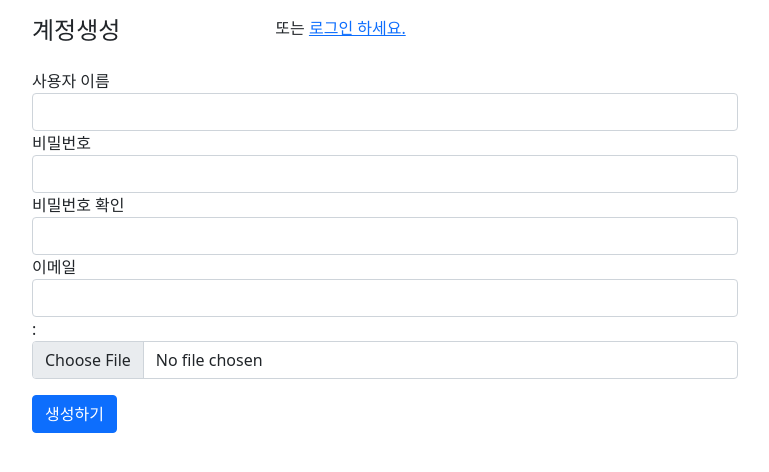
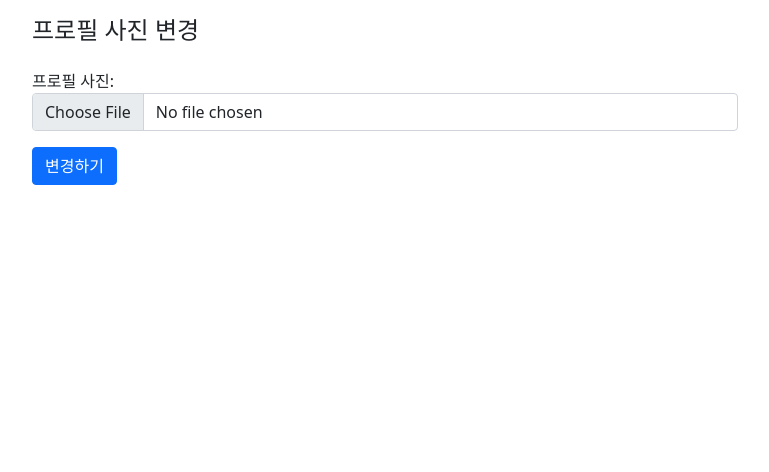
Before and after one commit to hyunmin0317/facebook-clone, a Django app: template templates/common/modify.html in a window 1280 px wide. Shown: the part 76-548 px from the top of the page, without its empty margins (255-1024 px from the left). Run offline with Django 3.2, Linux system fonts and the light colour scheme; the template is opened without the code that fills it: values that come from a table or form of the project are taken from there, others are empty.

Commit message:
Update detail

```diff
--- a/common/forms.py
+++ b/common/forms.py
@@ -17,7 +17,7 @@
         fields = ['image']
 
         labels = {
-            'image': ' ',
+            'image': '프로필 사진',
         }
 
         widgets = {
--- a/facebook/urls.py
+++ b/facebook/urls.py
@@ -9,8 +9,8 @@
     path('post/create/', views.post_create, name='post_create'),
     path('post/modify/<int:post_id>/', views.post_modify, name='post_modify'),
     path('post/delete/<int:post_id>/', views.post_delete, name='post_delete'),
-    path('comment/create/post/<int:post_id>/', views.comment_create_post, name='comment_create_post'),
-    path('comment/modify/question/<int:comment_id>/', views.comment_modify_post, name='comment_modify_post'),
-    path('comment/delete/question/<int:comment_id>/', views.comment_delete_post, name='comment_delete_post'),
-    path('vote/post/<int:post_id>/', views.vote_post, name='vote_post'),
+    path('comment/create/post/<int:post_id>/<str:before>/', views.comment_create_post, name='comment_create_post'),
+    path('comment/modify/question/<int:comment_id>/<str:before>/', views.comment_modify_post, name='comment_modify_post'),
+    path('comment/delete/question/<int:comment_id>/<str:before>/', views.comment_delete_post, name='comment_delete_post'),
+    path('vote/post/<int:post_id>/<str:before>/', views.vote_post, name='vote_post'),
 ]
--- a/templates/common/modify.html
+++ b/templates/common/modify.html
@@ -5,37 +5,13 @@
 <div class="container my-3">
     <div class="row my-3">
         <div class="col-4">
-            <h4>계정생성</h4>
-        </div>
-        <div class="col-8 text-right">
-            <span>또는 <a href="{% url 'common:login' %}">로그인 하세요.</a></span>
+            <h4>프로필 사진 변경</h4>
         </div>
     </div>
-    <form method="post" class="post-form" action="{% url 'common:signup' %}" enctype="multipart/form-data">
+    <form method="post" class="post-form" enctype="multipart/form-data">
         {% csrf_token %}
-        {% include "form_errors.html" %}
-        <div class="form-group">
-            <label for="username">사용자 이름</label>
-            <input type="text" class="form-control" name="username" id="username"
-                   value="{{ form.username.value|default_if_none:'' }}">
-        </div>
-        <div class="form-group">
-            <label for="password1">비밀번호</label>
-            <input type="password" class="form-control" name="password1" id="password1"
-                   value="{{ form.password1.value|default_if_none:'' }}">
-        </div>
-        <div class="form-group">
-            <label for="password2">비밀번호 확인</label>
-            <input type="password" class="form-control" name="password2" id="password2"
-                   value="{{ form.password2.value|default_if_none:'' }}">
-        </div>
-        <div class="form-group">
-            <label for="email">이메일</label>
-            <input type="text" class="form-control" name="email" id="email"
-                   value="{{ form.email.value|default_if_none:'' }}">
-        </div>
-        {{ forms.as_p }}
-        <button type="submit" class="btn btn-primary">생성하기</button>
+        {{ form.as_p }}
+        <button type="submit" class="btn btn-primary">변경하기</button>
     </form>
 </div>
 {% endblock %}
```
Also changed, not shown: common/views.py (+14 -3 lines), facebook/views.py (+16 -9 lines), templates/facebook/home.html (+4 -4 lines), templates/facebook/post_user.html (+9 -5 lines).
